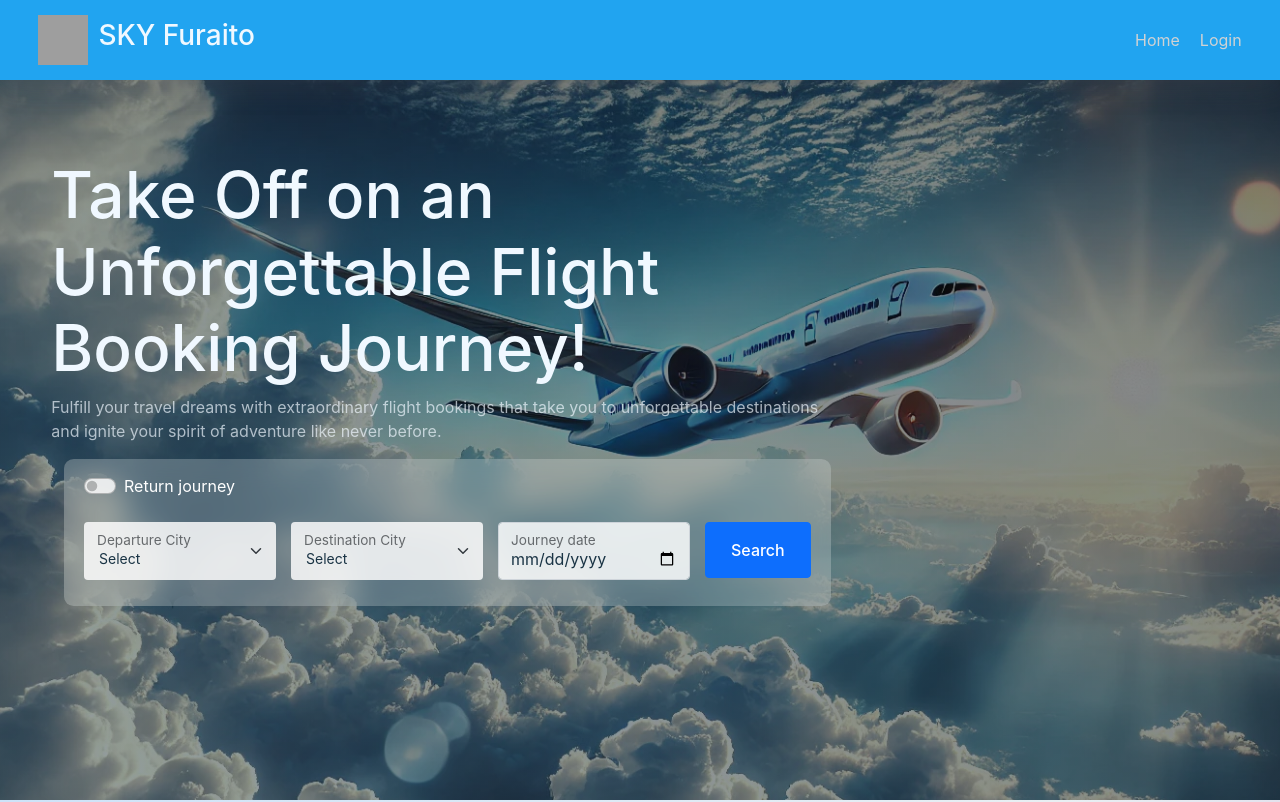
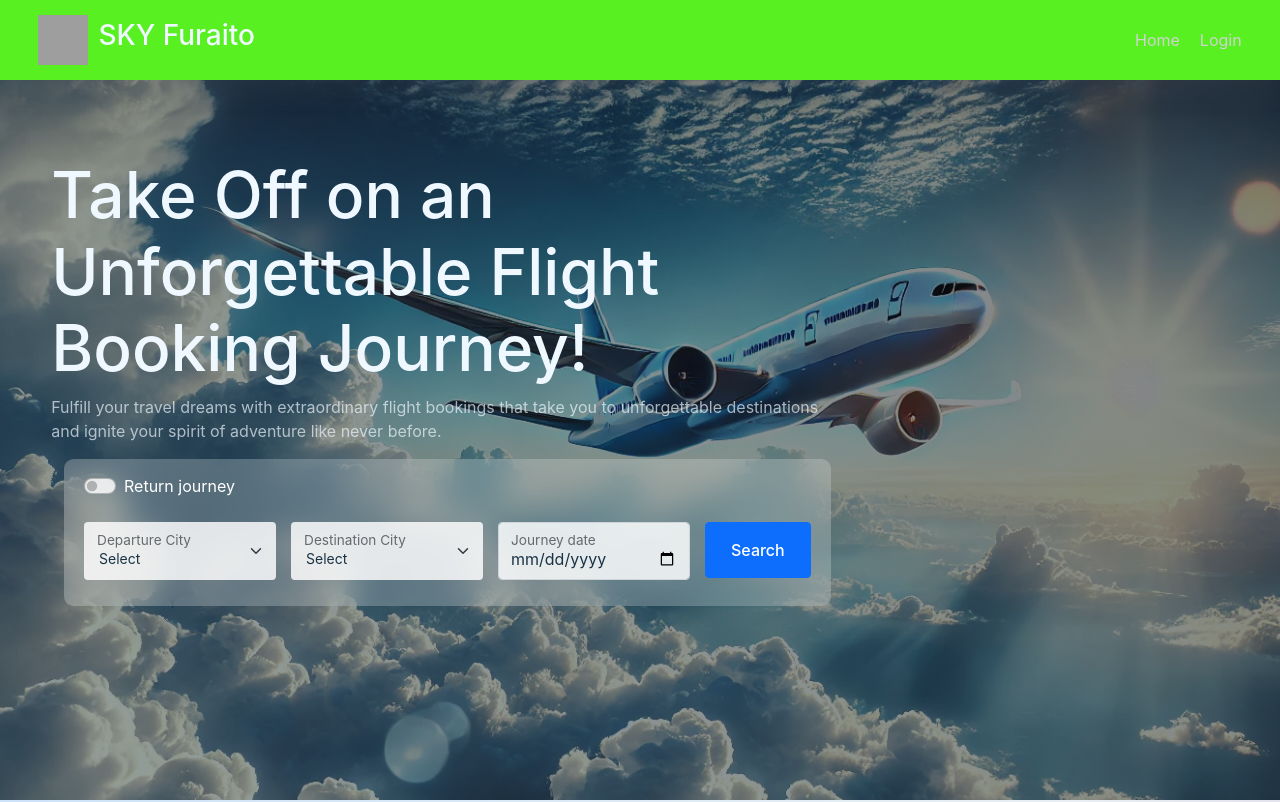
Before and after one commit to SantoshVishwakarma17/DevOps, a React (Create React App) app in the folder client/: page / in a window 1280 px wide. Shown: the top 802 px of the page. Built offline with nearby package versions, Linux system fonts and the light colour scheme; grey boxes are pictures that could not be loaded.

Commit message:
Changed the color to green

```diff
--- a/client/src/styles/Navbar.css
+++ b/client/src/styles/Navbar.css
@@ -4,7 +4,7 @@
     position: fixed;
     top: 0vh;
     z-index: 10;
-    background-color: rgb(33, 164, 240) !important;
+    background-color: rgb(88, 240, 33) !important;
     display: flex;
     justify-content: space-between;
     align-items: center;
```
Also changed, not shown: 1 other file (tests, documents, lock files or other folders).
